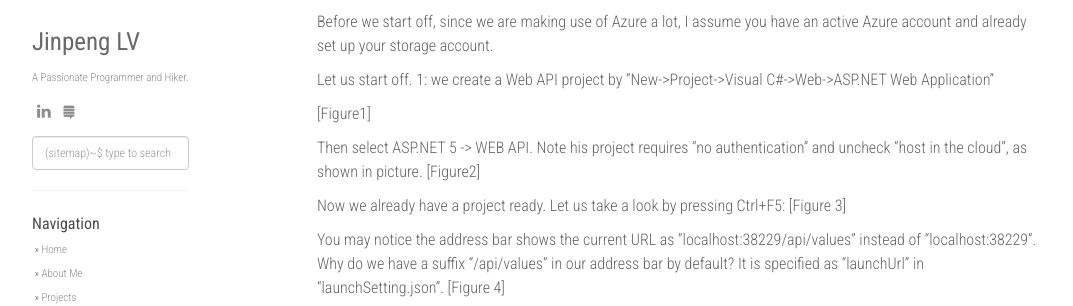
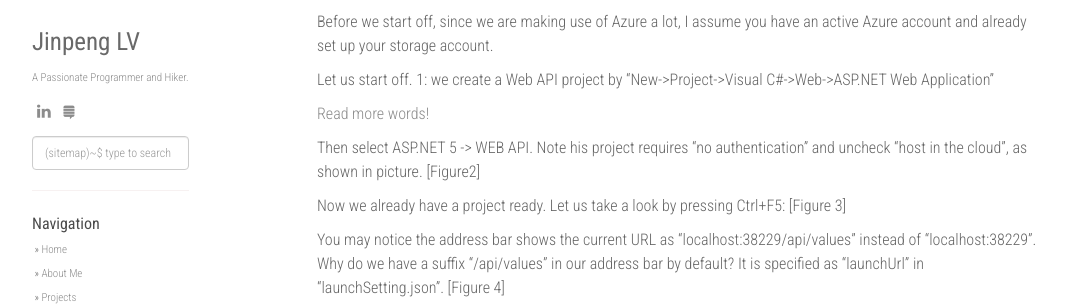
Before and after one commit to gepolv/gepolv.github.io, a Jekyll site: the page built from _posts/3016-09-01-web-service-with-webjobs-on-azure.md, in a window 1280 px wide and 900 px high. Shown: the part 177-483 px from the top of the window, without its empty margins (53-1126 px from the left). Built offline with Jekyll 4.4.1, drawn with Linux system fonts in a browser that asks for light colours; nearby versions of some CDN libraries; comment, search, counter and statistics services are not loaded.

Commit message:
Update 3016-09-01-web-service-with-webjobs-on-azure.md

```diff
--- a/_posts/3016-09-01-web-service-with-webjobs-on-azure.md
+++ b/_posts/3016-09-01-web-service-with-webjobs-on-azure.md
@@ -13,7 +13,7 @@ Before we start off, since we are making use of Azure a lot, I assume you have a
 Let us start off.
 1: we create a Web API project by "New->Project->Visual C#->Web->ASP.NET Web Application"
 
-[Figure1]
+[Read more words!](../static/img/1newproject.PNG)
 
 Then select ASP.NET 5 -> WEB API. Note his project requires "no authentication" and uncheck "host in the cloud", as shown in picture.
 [Figure2]
```
